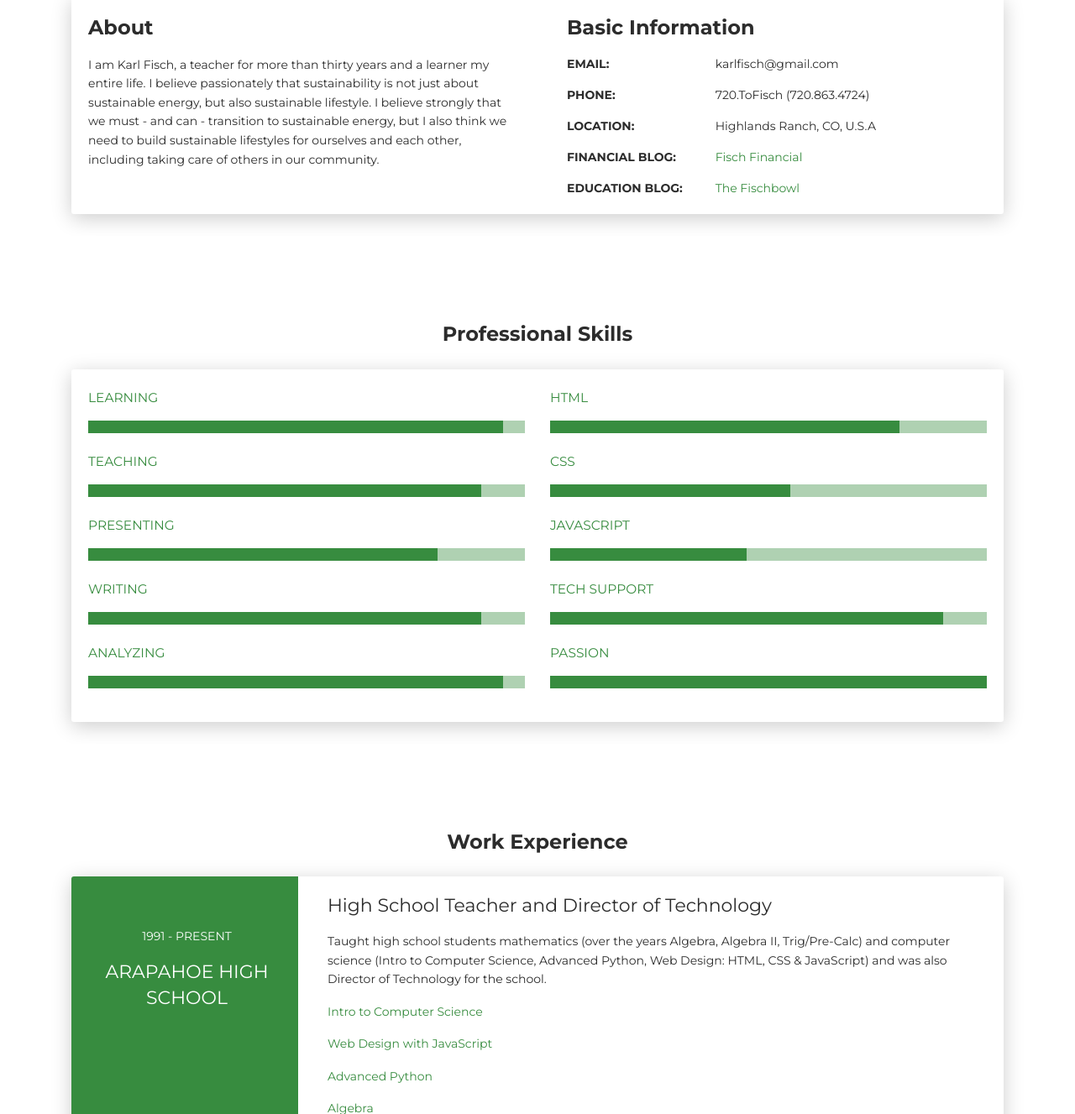
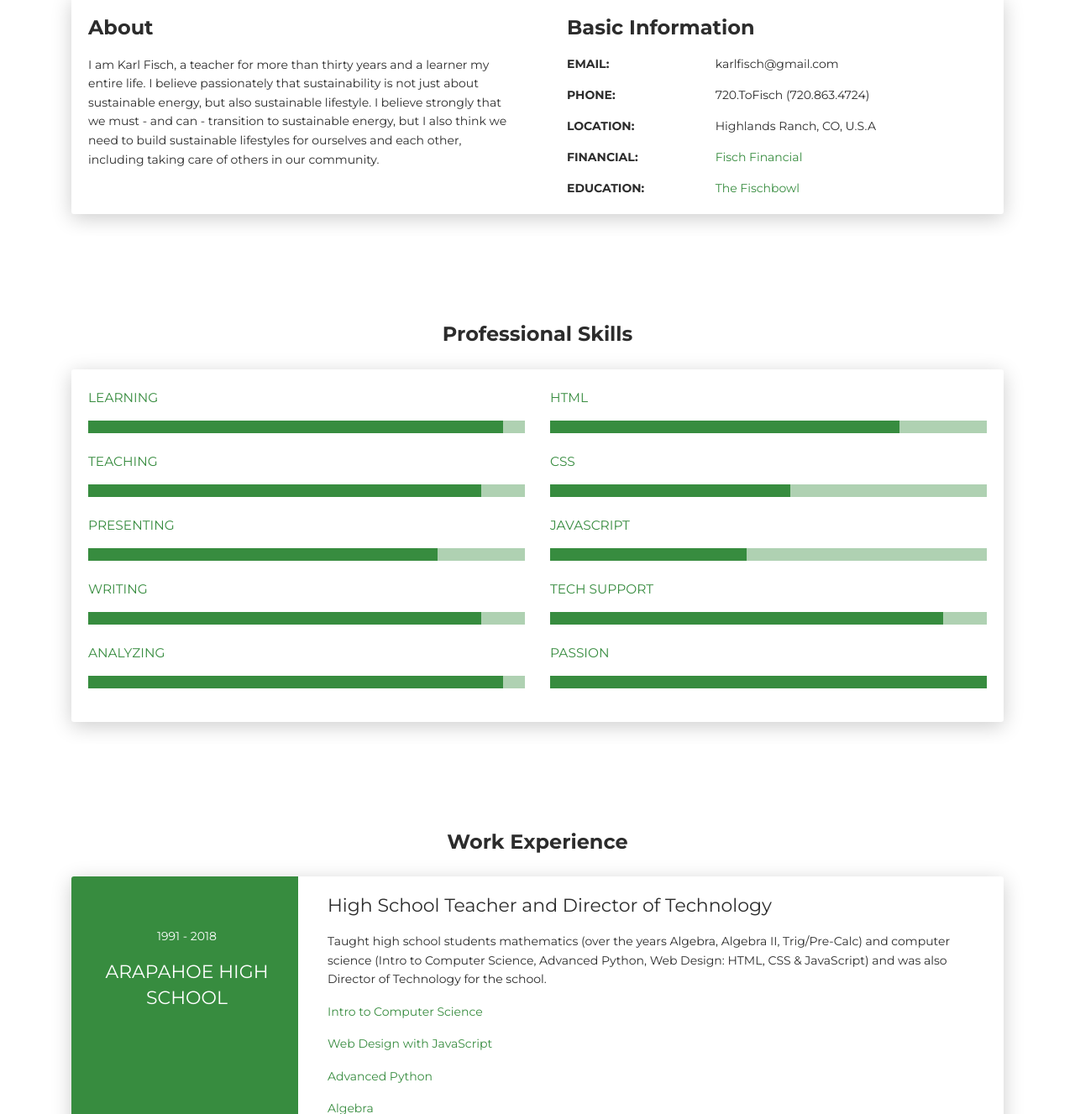
Before and after one commit to karlfisch/karlfisch.github.io, a plain HTML site: page resume/index.html in a window 1280 px wide. Shown: the part 624-1951 px from the top of the page at 84% size. Drawn offline with Linux system fonts and the light colour scheme.

Commit message:
end date AHS, took out "blog" from blog links

```diff
--- a/resume/index.html
+++ b/resume/index.html
@@ -77,11 +77,11 @@
               <div class="col-sm-8">Highlands Ranch, CO, U.S.A</div>
             </div>
             <div class="row mt-3">
-              <div class="col-sm-4"><strong class="text-uppercase">Financial Blog:</strong></div>
+              <div class="col-sm-4"><strong class="text-uppercase">Financial:</strong></div>
               <div class="col-sm-8"><a href="https://fischfinancial.org/" target="_blank">Fisch Financial</a></div>
             </div>
             <div class="row mt-3">
-              <div class="col-sm-4"><strong class="text-uppercase">Education Blog:</strong></div>
+              <div class="col-sm-4"><strong class="text-uppercase">Education:</strong></div>
               <div class="col-sm-8"><a href="https://thefischbowl.blogspot.com" target="_blank">The Fischbowl</a></div>
             </div>
 
@@ -203,7 +203,7 @@
       <div class="row">
         <div class="col-md-3 bg-primary" data-aos="fade-right" data-aos-offset="50" data-aos-duration="500">
           <div class="card-body cc-experience-header">
-            <p>1991 - Present</p>
+            <p>1991 - 2018</p>
             <div class="h5">Arapahoe High School</div>
           </div>
         </div>
```
